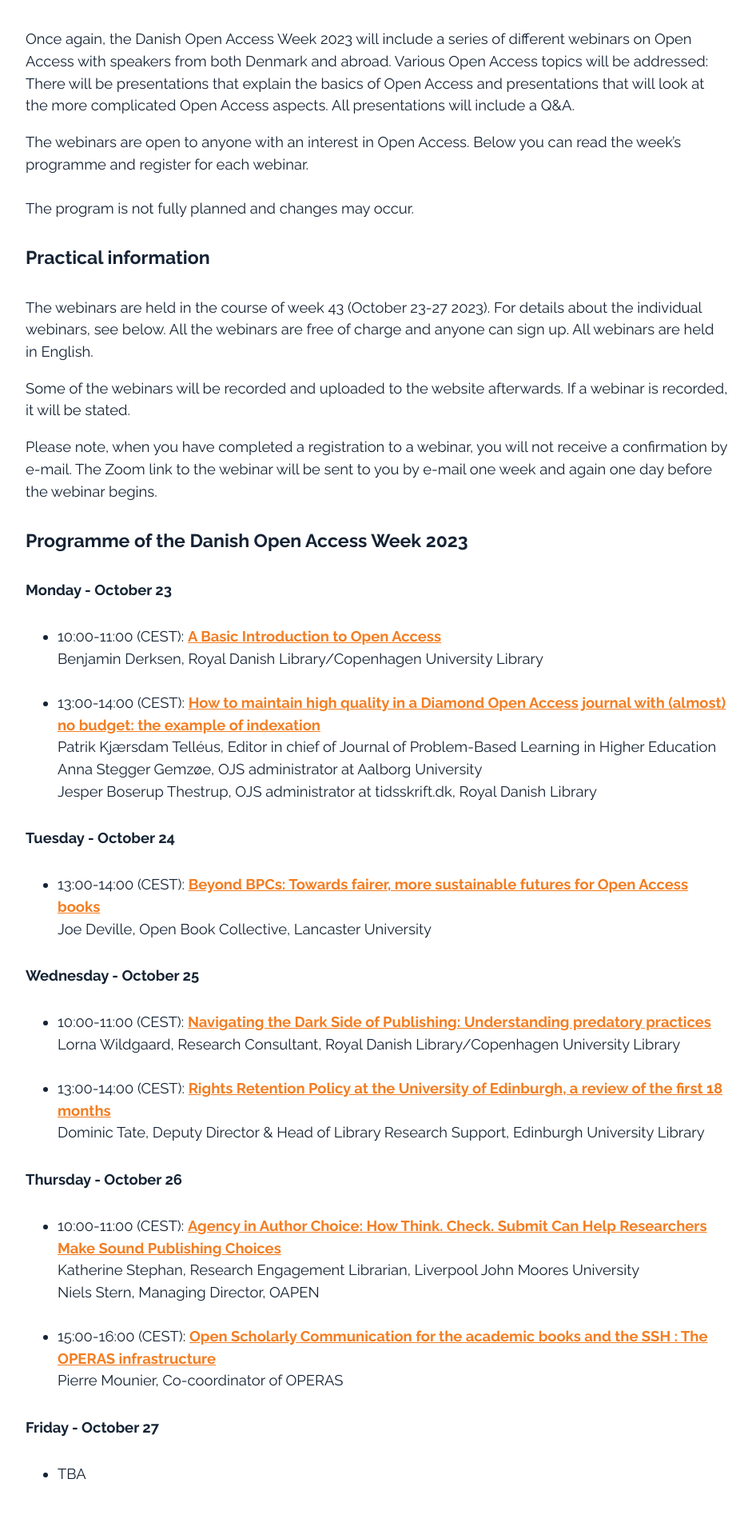
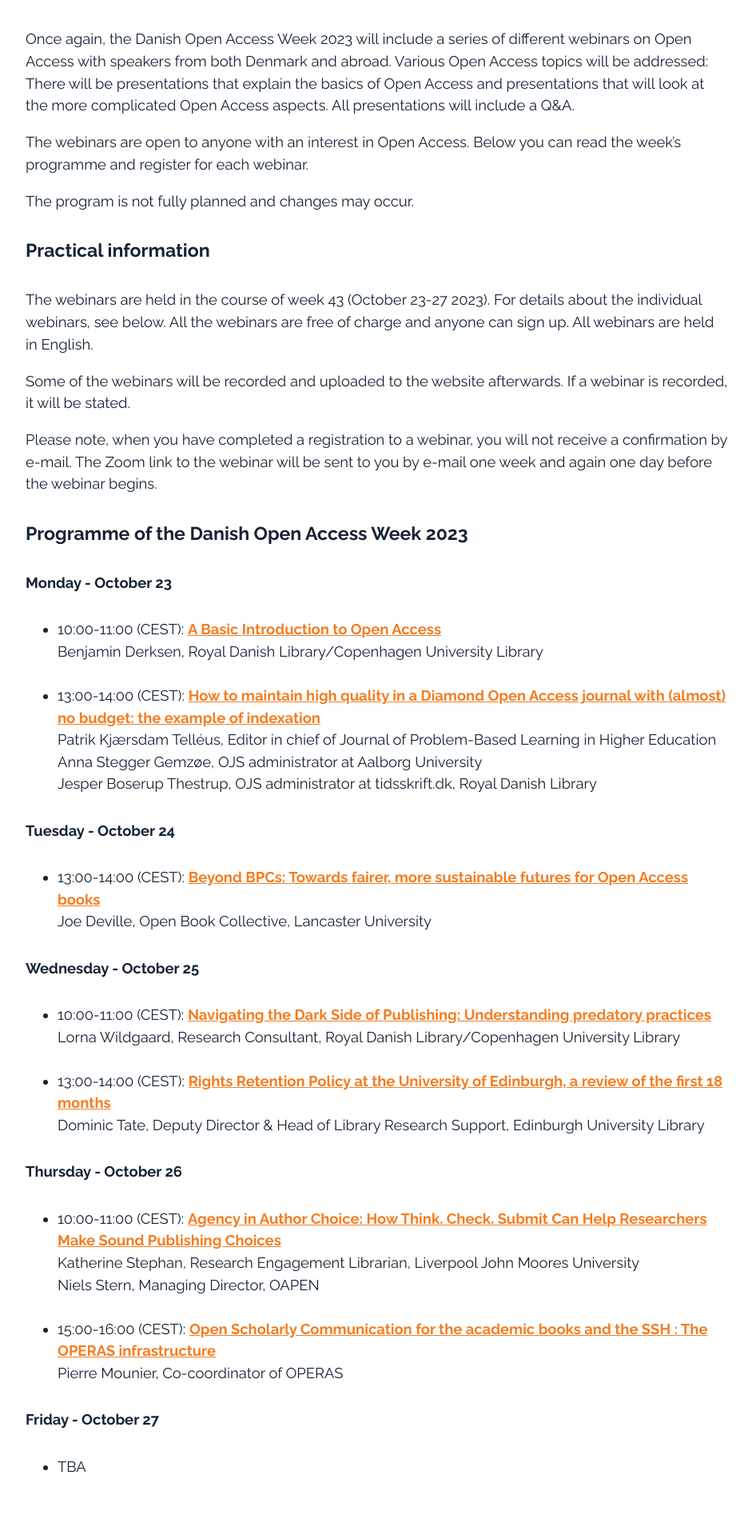
Before and after one commit to openaccess-dk/openaccess-dk.github.io, a Jekyll site: the page built from oaw23.md, in a window 1280 px wide. Shown: the part 815-2729 px from the top of the page at 80% size, without its empty margins (168-1109 px from the left). Built offline with Jekyll 4.4.1, drawn with Linux system fonts in a browser that asks for light colours.

Commit message:
Update oaw23.md

```diff
--- a/oaw23.md
+++ b/oaw23.md
@@ -13,8 +13,8 @@ layout: default
 ##### For the second year in a row, the Danish Open Access Network is very proud to invite everyone to the Danish Open Access Week 2023. Below you can read more about the [programme](#programme-of-the-danish-open-access-week-2023) and sign up for the individual webinars.
 
 <p>Once again, the Danish Open Access Week 2023 will include a series of different webinars on Open Access with speakers from both Denmark and abroad. Various Open Access topics will be addressed: There will be presentations that explain the basics of Open Access and presentations that will look at the more complicated Open Access aspects. All presentations will include a Q&A.</p>
-<p>The webinars are open to anyone with an interest in Open Access. Below you can read the week’s programme and register for each webinar.<br><br>
-The program is not fully planned and changes may occur.</p>
+<p>The webinars are open to anyone with an interest in Open Access. Below you can read the week’s programme and register for each webinar.</p>
+<p>The program is not fully planned and changes may occur.</p>
 
 #### Practical information
 <p>The webinars are held in the course of week 43 (October 23-27 2023). For details about the individual webinars, see below. All the webinars are free of charge and anyone can sign up. All webinars are held in English.</p><p>Some of the webinars will be recorded and uploaded to the website afterwards. If a webinar is recorded, it will be stated.</p>
```
